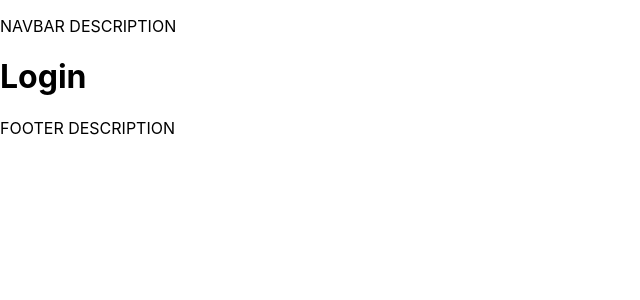
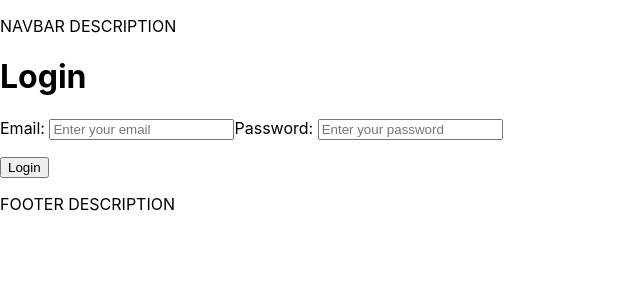
Before and after one commit to RicardoJBOF/my-awesome-image-repo, a React (Create React App) app in the folder client/: page /login in a window 1280 px wide. Shown: the top 300 px of the page, without its empty margins (0-640 px from the left). Built offline with nearby package versions, Linux system fonts and the light colour scheme.

Commit message:
Login render with useForm

```diff
--- a/client/package.json
+++ b/client/package.json
@@ -11,6 +11,7 @@
     "node-sass": "^5.0.0",
     "react": "^17.0.1",
     "react-dom": "^17.0.1",
+    "react-hook-form": "^6.14.1",
     "react-router-dom": "^5.2.0",
     "react-scripts": "4.0.1",
     "web-vitals": "^0.2.4"
--- a/client/src/App.js
+++ b/client/src/App.js
@@ -8,6 +8,7 @@ import Home from "./pages/Home";
 import Login from "./pages/Login";
 import Register from "./pages/Register";
 import About from "./pages/About";
+
 
 export default function App() {
   return (
--- a/client/src/pages/login.js
+++ b/client/src/pages/login.js
@@ -1,8 +1,51 @@
+import React, { useContext, useState } from "react";
+import { useForm } from "react-hook-form";
+import axios from "axios";
+import { useHistory } from "react-router-dom";
+
 export default function Login() {
+  const [message, setMessage] = useState("");
+  const history = useHistory();
+  const { register, handleSubmit, errors } = useForm();
+
+  const onSubmit = (user) => {};
 
   return (
     <div>
       <h1>Login</h1>
+
+      <form className="Registration-form" onSubmit={handleSubmit(onSubmit)}>
+
+        <label htmlFor="email">Email: </label>
+        <input
+          name="email"
+          type="text"
+          placeholder="Enter your email"
+          ref={register({ required: true })}
+        />
+        {errors.email && <p> This is a mandatory field. </p>}
+
+        <label htmlFor="password">Password: </label>
+        <input
+          name="password"
+          type="password"
+          placeholder="Enter your password"
+          ref={register({ required: true, minLength: 6 })}
+        />
+        {errors.password && errors.password.type === "required" && (
+          <p> This is a mandatory field. </p>
+        )}
+        {errors.password && errors.password.type === "minLength" && (
+          <p> Password must have at least 6 characters. </p>
+        )}
+
+        <p>{message}</p>
+
+        <button className="LoginRegister_btn" type="submit">
+          Login
+        </button>
+
+      </form>
     </div>
   );
 }
```
Also changed, not shown: client/src/style.scss (deleted), 2 other files (tests, documents, lock files or other folders).
